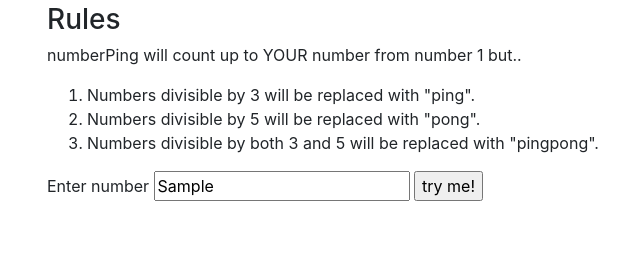
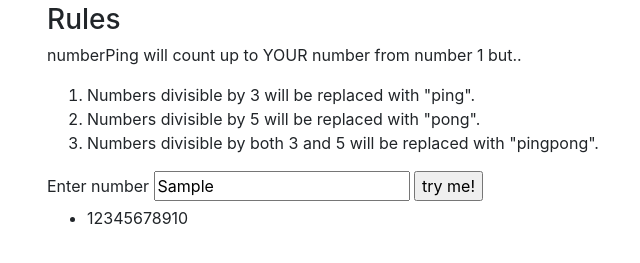
Before and after one commit to sadie767/pingPong, a plain HTML site: page index.html in a window 1280 px wide. Both pictures are taken after typing "Sample" into the empty fields and a click on the button "try me!". Shown: the part 91-354 px from the top of the page, without its empty margins (38-678 px from the left). Drawn offline with Linux system fonts and the light colour scheme.

Commit message:
commit my haberdashing of slicing and splicing

```diff
--- a/css/styles.css
+++ b/css/styles.css
@@ -0,0 +1,3 @@
+#result {
+  display: none;
+}
--- a/index.html
+++ b/index.html
@@ -23,8 +23,10 @@
         <input type="text" id="userInput">
         <button type="submit">try me!</button>
       </form>
-      <p id="result">
-      </p>
+      <ul>
+        <li id="result">
+        </li>
+      </ul>
     </div>
   </body>
 </html>
--- a/js/scripts.js
+++ b/js/scripts.js
@@ -1,8 +1,15 @@
+
 $(document).ready(function() {
   $("#form").submit(function(event) {
     event.preventDefault();
-    var userInput = $("#userInput").val();
-    alert(userInput);
-    $("#result").show(userInput);
+    var userInput = parseInt($("#userInput").val());
+    var result = $("#result");
+    var numbers = [];
+    for (var i=1; i <= 10; i++) {
+      numbers.push(i)
+    }
+    numbers.splice(0, userInput);
+    result.show();
+    result.append(numbers);
   });
 });
```
